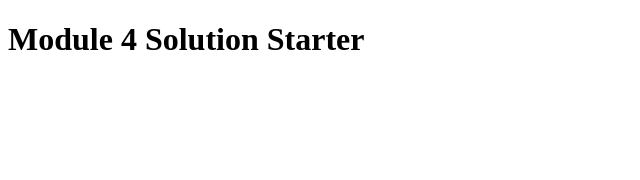
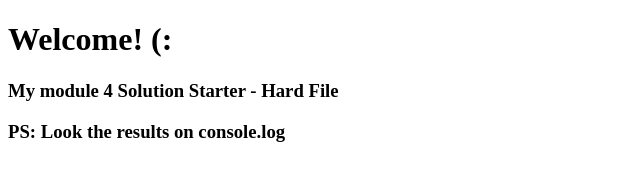
Before and after one commit to gabriellavaz/repo-coursera, a plain HTML site: page module-4-solution/index.html in a window 1280 px wide. Shown: the whole page, without its empty margins (0-640 px from the left). Drawn offline with Linux system fonts and the light colour scheme.

Commit message:
Some changes

```diff
--- a/module-4-solution/index.html
+++ b/module-4-solution/index.html
@@ -11,7 +11,8 @@
     <script type="text/javascript" src="script.js"></script>
 </head>
 <body>
-    <h1>Module 4 Solution Starter</h1>
-    <div id="names"></div>
+    <h1>Welcome! (:</h1>
+    <h3>My module 4 Solution Starter - Hard File</h3>
+    <h3>PS: Look the results on console.log</h3>
   </body>
 </html>
```
